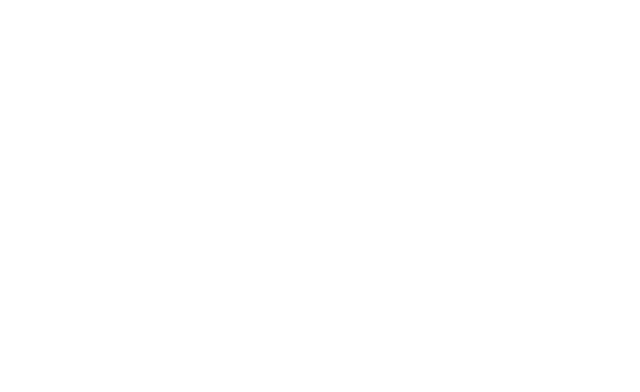
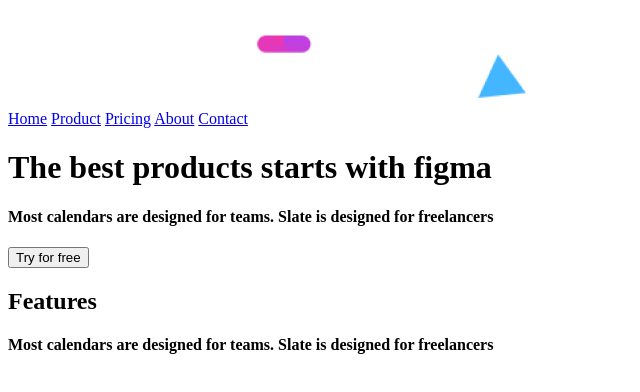
Before and after one commit to MaksymFartushok/web-project, a plain HTML site: page index.html in a window 1280 px wide. Shown: the whole page, without its empty margins (0-640 px from the left). Drawn offline with Linux system fonts and the light colour scheme.

Commit message:
Update index.html

```diff
--- a/index.html
+++ b/index.html
@@ -11,6 +11,28 @@
 
 <body>
     <script src="https://unpkg.com/html-data-include@3.3.3/html-data-include.js"></script>
+    <header>
+        <nav>
+            <a href="#">Home</a>
+            <a href="#">Product</a>
+            <a href="#">Pricing</a>
+            <a href="#">About</a>
+            <a href="#">Contact</a> <img src="src/logo.png" alt="figma logo">
+            <img src="src/twitter_logo.png" alt="twitter logo">
+            <img src="src/fb_logo.png" alt="facebook logo">
+            <img src="src/in_logo.png" alt="instagram logo">
+        </nav>
+    </header>
+    <main>
+        <h1>The best products starts with figma</h1>
+        <h4>Most calendars are designed for teams. Slate is designed for freelancers</h4>
+        <button href="#">Try for free</button>
+        <h2>Features</h2>
+        <h4>Most calendars are designed for teams. Slate is designed for freelancers</h4>
+    </main>
+    <footer>
+
+    </footer>
 </body>
 
 </html>
```
Also changed, not shown: src/fb_logo.png (added), src/in_logo.png (added), src/logo.png (added), src/twitter_logo.png (added), 1 other file.
